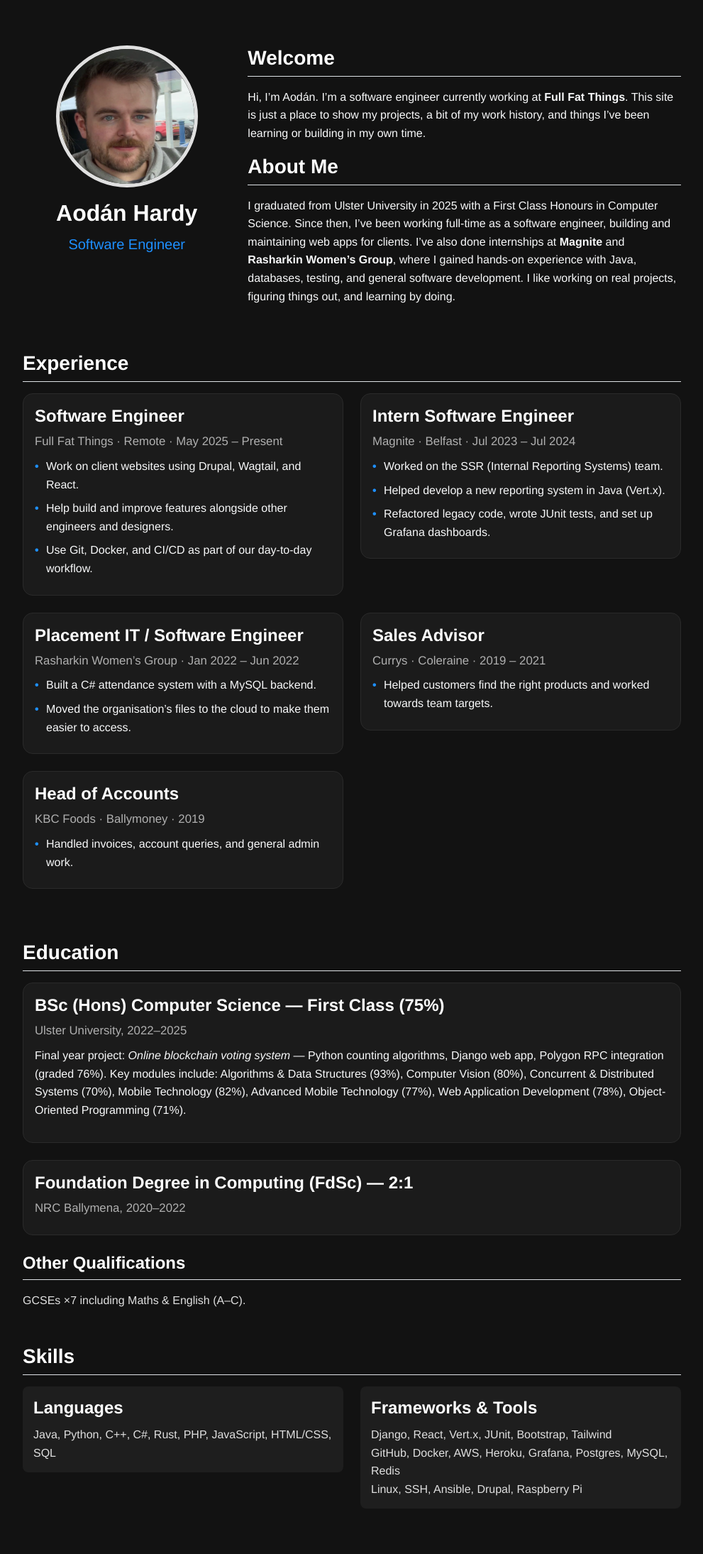
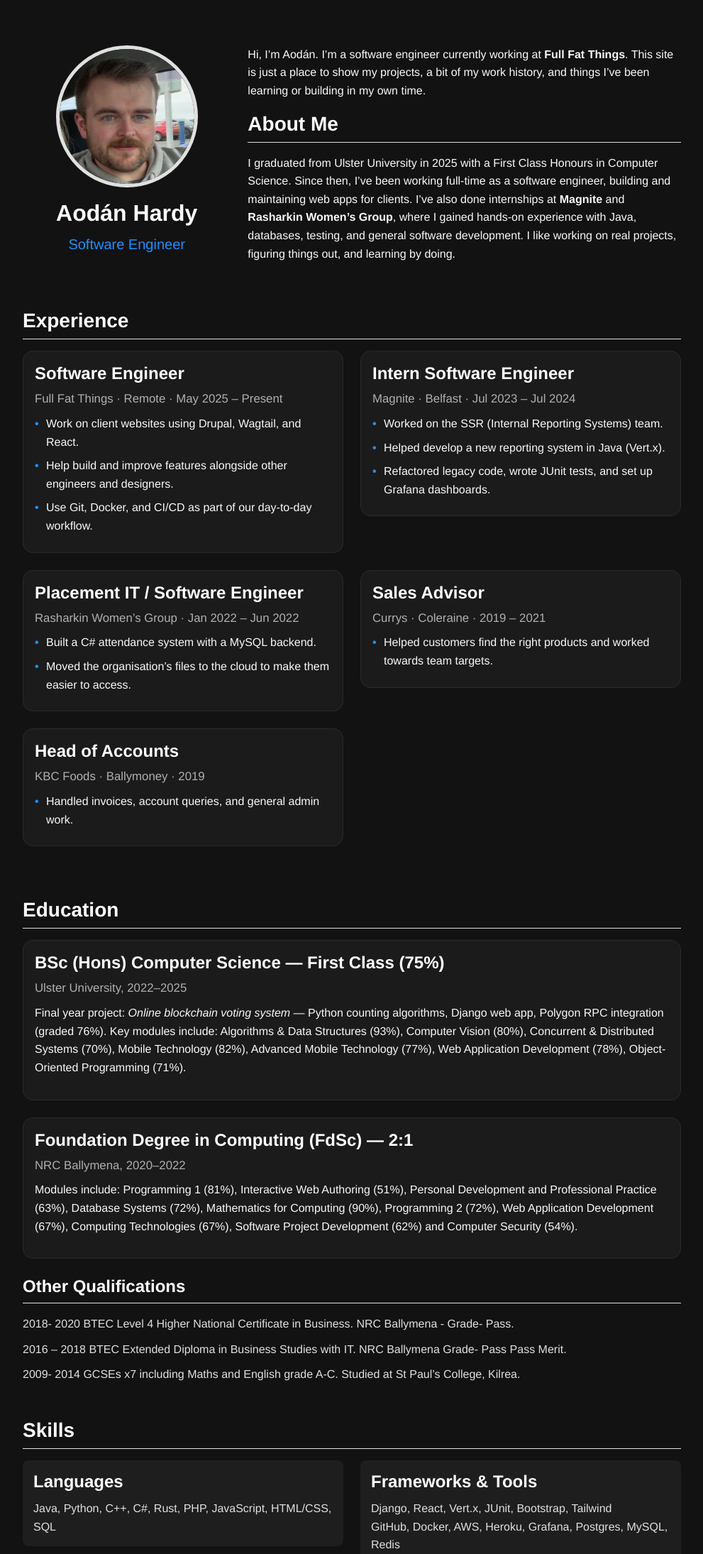
Before and after one commit to AodanHardy/MyPortfolio_2.0, a Django app: page / in a window 1280 px wide. Shown: the part 72-2261 px from the top of the page at 71% size, without its empty margins (144-1135 px from the left). Run offline with Django 5.2, Linux system fonts and the light colour scheme.

Commit message:
updating home page

```diff
--- a/core/templates/index.html
+++ b/core/templates/index.html
@@ -12,7 +12,6 @@
       </div>
 
       <div class="col-md-8">
-        <h3 class="cv-section-title border-bottom pb-2 mb-3">Welcome</h3>
         <p>
           Hi, I’m Aodán. I’m a software engineer currently working at <strong>Full Fat Things</strong>.
           This site is just a place to show my projects, a bit of my work history, and things I’ve been learning or building in my own time.
@@ -110,12 +109,16 @@
       <div class="cv-education mb-4">
         <h4 class="cv-degree">Foundation Degree in Computing (FdSc) — 2:1</h4>
         <p class="cv-school">NRC Ballymena, 2020–2022</p>
+          <p>Modules include: Programming 1 (81%), Interactive Web Authoring (51%), Personal Development and Professional Practice (63%), Database Systems (72%), Mathematics for Computing (90%), Programming 2 (72%), Web Application Development (67%), Computing Technologies (67%), Software Project Development (62%) and Computer Security (54%). </p>
       </div>
 
       <div class="cv-other-qualifications mt-4">
         <h4 class="cv-subsection-title border-bottom pb-2 mb-3">Other Qualifications</h4>
         <ul class="cv-qualifications list-unstyled">
-          <li>GCSEs ×7 including Maths &amp; English (A–C).</li>
+            <li>2018- 2020 BTEC Level 4 Higher National Certificate in Business. NRC Ballymena - Grade- Pass. </li>
+            <li>2016 – 2018 BTEC Extended Diploma in Business Studies with IT. NRC Ballymena Grade- Pass Pass Merit. </li>
+            <li>2009- 2014 GCSEs x7 including Maths and English grade A-C. Studied at St Paul’s College, Kilrea.</li>
+
         </ul>
       </div>
     </div>
@@ -140,8 +143,6 @@
             </div>
           </div>
 
-
-
         </div>
       </div>
     </div>
```
